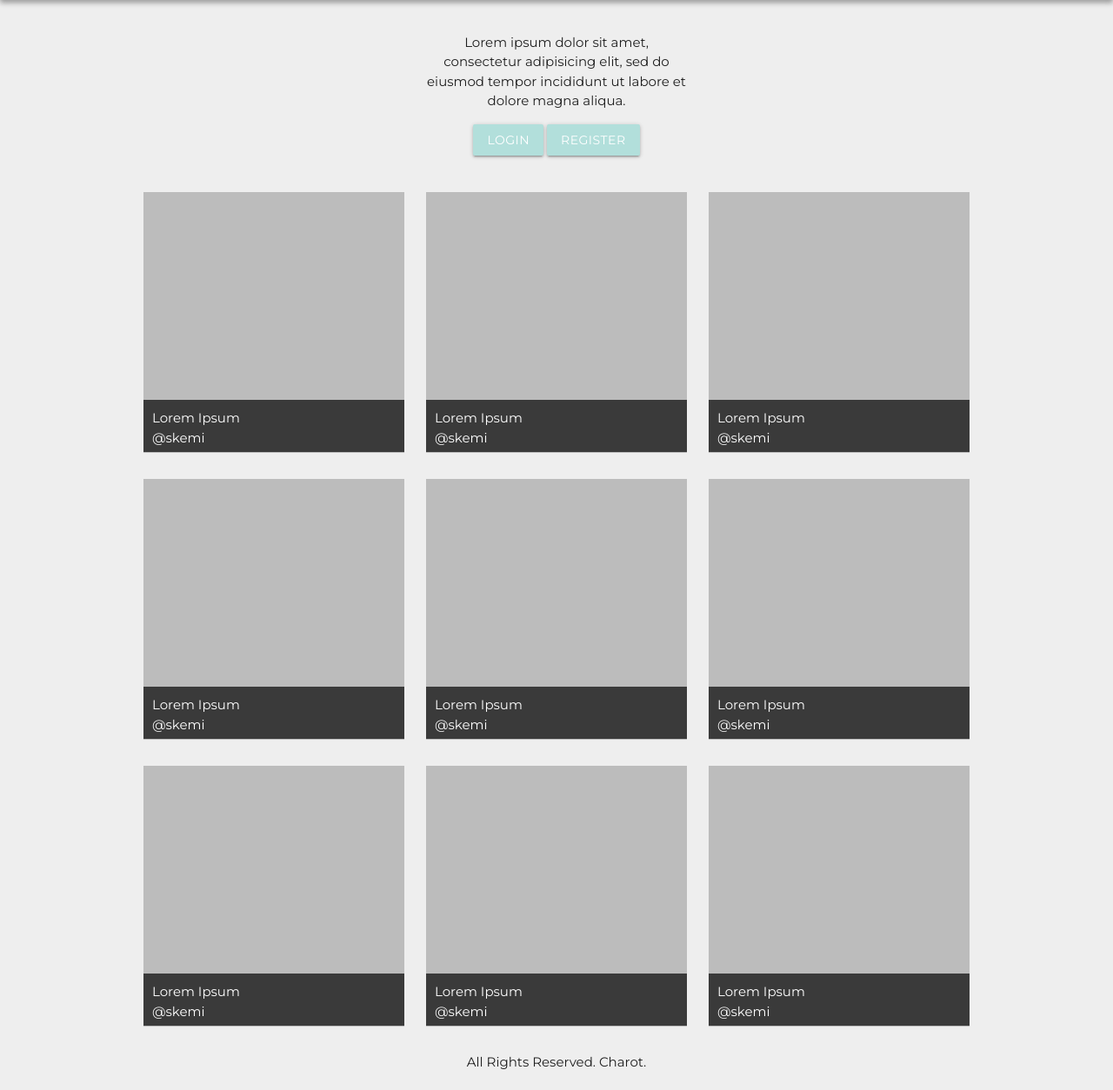
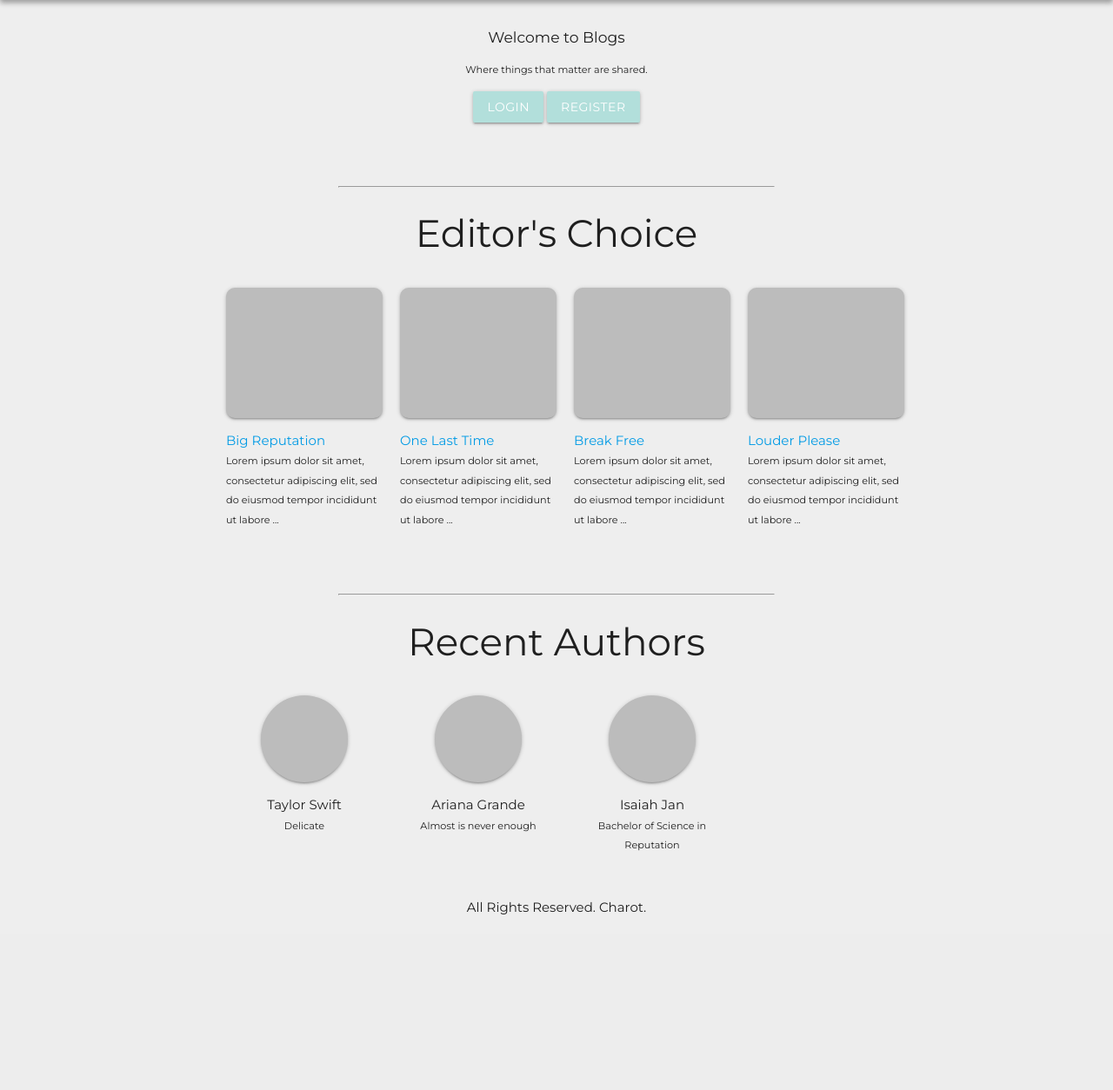
Before and after one commit to isaiahnavasquez/legramme, a Django app: page /blogs/ in a window 1280 px wide. Shown: the part 60-1314 px from the top of the page at 87% size. After the commit the page ends 1112 px from the top, so only its background shows below. Run offline with Django 3.2, Linux system fonts and the light colour scheme.

Commit message:
finished index page filters/design

```diff
--- a/plog/blogs/static/blogs/home.css
+++ b/plog/blogs/static/blogs/home.css
@@ -15,7 +15,7 @@
   text-align: center;
 }
 
-.wrapper {
+.wrapper-btn {
   text-align: right;
 }
 
--- a/plog/blogs/static/blogs/index.css
+++ b/plog/blogs/static/blogs/index.css
@@ -7,6 +7,11 @@ body {
   background: #eeeeee;
   margin: 0;
   font-family: 'Montserrat', sans-serif;
+}
+
+.paper-material {
+  background-color: white;
+  border-radius: 5px;
 }
 
 .header {
@@ -40,6 +45,7 @@ body {
 .footer {
   text-align: center;
   margin-bottom: 20px;
+  margin-top: 50px;
 }
 
 .authentication {
@@ -58,30 +64,50 @@ body {
 }
 
 .content {
-  width: 1000px;
+  width: 800px;
   margin: 20px auto 20px auto;
 }
 
-.content .grid {
-  width: 300px;
-  height: 300px;
-  background-color: #bcbcbc;
+.content .wrapper {
+  display: flex;
+  flex-wrap: wrap;
 }
 
-.content .tile {
-  display: flex;
-  flex-wrap: wrap;
-  justify-content: space-evenly;
-  margin-bottom: 30px;
+.content .grid {
+  width: 180px;
+  margin-left: 20px;
+  margin-top: 20px;
 }
 
-.content .detail {
+.content .grid .image {
+  background-color: #bcbcbc;
+  height: 150px;
   width: 100%;
-  margin-top: 239px;
-  height: 60px;
-  background: rgba(0, 0, 0, 0.69);
-  padding: 10px;
-  color: white;
+  border-radius: 10px;
+}
+
+.content .grid-author {
+  text-align: center;
+}
+
+.content .grid .image-circle {
+  background-color: #bcbcbc;
+  height: 100px;
+  width: 100px;
+  margin: 0 auto 10px auto;
+  border-radius: 50%;
+}
+
+.content .grid p {
+  margin-bottom: 0;
+}
+
+.content hr {
+  width: 500px;
+}
+
+.content h3 {
+  text-align: center;
 }
 
 .profile-circle {
--- a/plog/blogs/static/blogs/view.css
+++ b/plog/blogs/static/blogs/view.css
@@ -4,6 +4,7 @@
 }
 
 .content {
+  width: 1000px;
   display: flex;
   flex-wrap: wrap;
 }
--- a/plog/blogs/templates/blogs/home.html
+++ b/plog/blogs/templates/blogs/home.html
@@ -45,7 +45,7 @@
               <p>No blogs yet</p>
             {% endfor %}
           </div>
-          <div class="col s8">
+          <div class="col s8 z-depth-1 paper-material" style="padding: 20px">
             <h4>Post a Blog</h4>
             <div class="row">
               <form class="col s12" action="{% url 'blogs:post_blog' %}" method="post">
@@ -70,7 +70,7 @@
                     <label>Category</label>
                   </div>
                 </div>
-                <div class="wrapper">
+                <div class="wrapper-btn">
                   <button class="btn waves-effect waves-light" type="submit" name="action">Post</button>
                 </div>
               </form>
--- a/plog/blogs/templates/blogs/index.html
+++ b/plog/blogs/templates/blogs/index.html
@@ -26,7 +26,8 @@
     {% if not user.is_authenticated %}
       <div class="authentication">
         <br>
-        <p>Lorem ipsum dolor sit amet, consectetur adipisicing elit, sed do eiusmod tempor incididunt ut labore et dolore magna aliqua. </p>
+        <h6>Welcome to Blogs</h6>
+        <p><small>Where things that matter are shared.</small></p>
         <div class="buttons">
           <a href="{% url 'blogs:login' %}" class="waves-effect waves-light btn teal lighten-4">Login</a>
           <a href="{% url 'blogs:register' %}" class="waves-effect waves-light btn teal lighten-4">Register</a>
@@ -46,65 +47,34 @@
     {% endif %}
 
     <div class="content">
-      <div class="tile">
-        <div class="grid">
-          <div class="detail">
-            Lorem Ipsum <br>
-            @skemi
+      <br> <hr>
+      <h3>Editor's Choice</h3>
+      <div class="wrapper">
+        {% for blog in blogs|dictsortreversed:"pub_date"|slice:":4" %}
+          <div class="grid">
+            <div class="image z-depth-1">
+            </div>
+            <p><a href="{% url 'blogs:view_blog' blog.author blog.id %}">{{ blog.title }}</a></p>
+            <small style="margin-top:-20px;">{{ blog.content|slice:":100" }}...</small>
           </div>
-        </div>
-        <div class="grid">
-          <div class="detail">
-            Lorem Ipsum <br>
-            @skemi
+        {% empty %}
+          <h5 style="margin: 0 auto">{ No Blogs Yet }</h5>
+        {% endfor %}
+      </div>
+
+      <br><br><br> <hr>
+      <h3>Recent Authors</h3>
+      <div class="wrapper">
+        {% for user in users|dictsortreversed:"date_joined"|slice:":4" %}
+          <div class="grid grid-author">
+            <div class="image-circle z-depth-1">
+            </div>
+            <p>{{ user.first_name }}</p>
+            <small style="margin-top:-20px;">{{ user.profile.about }}</small>
           </div>
-        </div>
-        <div class="grid">
-          <div class="detail">
-            Lorem Ipsum <br>
-            @skemi
-          </div>
-        </div>
-      </div>
-      <div class="tile">
-        <div class="grid">
-          <div class="detail">
-            Lorem Ipsum <br>
-            @skemi
-          </div>
-        </div>
-        <div class="grid">
-          <div class="detail">
-            Lorem Ipsum <br>
-            @skemi
-          </div>
-        </div>
-        <div class="grid">
-          <div class="detail">
-            Lorem Ipsum <br>
-            @skemi
-          </div>
-        </div>
-      </div>
-      <div class="tile">
-        <div class="grid">
-          <div class="detail">
-            Lorem Ipsum <br>
-            @skemi
-          </div>
-        </div>
-        <div class="grid">
-          <div class="detail">
-            Lorem Ipsum <br>
-            @skemi
-          </div>
-        </div>
-        <div class="grid">
-          <div class="detail">
-            Lorem Ipsum <br>
-            @skemi
-          </div>
-        </div>
+        {% empty %}
+          <h5 style="margin: 0 auto">{ No Blogs Yet }</h5>
+        {% endfor %}
       </div>
     </div>
 
--- a/plog/blogs/views.py
+++ b/plog/blogs/views.py
@@ -8,12 +8,22 @@ from django.utils import timezone
 from .models import Category, Blog, Profile
 
 # Create your views here.
+blogs = Blog.objects.all()
+users = User.objects.all()
+
 def index(request):
     if request.user.is_authenticated:
         profile = Profile.objects.get(user=request.user)
-        return render(request, 'blogs/index.html', {'about_text': profile.about})
+        return render(request, 'blogs/index.html', {
+            'about_text': profile.about,
+            'blogs': blogs,
+            'users': users,
+        })
     else:
-        return render(request, 'blogs/index.html')
+        return render(request, 'blogs/index.html', {
+            'blogs': blogs,
+            'users': users,
+        })
 
 # for viewing blog
 def view_blog(request, blog_id):
@@ -42,7 +52,7 @@ def login_user(request):
         # import pdb; pdb.set_trace()
         if user is not None:
             login(request, user)
-            return HttpResponseRedirect(reverse('blogs:home'))
+            return HttpResponseRedirect(reverse('blogs:index'))
         else:
             return render(request, 'blogs/login.html', {
                 'error_message': 'Invalid Credentials. Please Try Again.'
@@ -76,7 +86,10 @@ def home(request):
 
 def logout_user(request):
     logout(request)
-    return render(request, 'blogs/index.html')
+    return render(request, 'blogs/index.html', {
+        'blogs': blogs,
+        'users': users,
+    })
 
 def post_blog(request):
     user = request.user
```
Also changed, not shown: plog/db.sqlite3.
